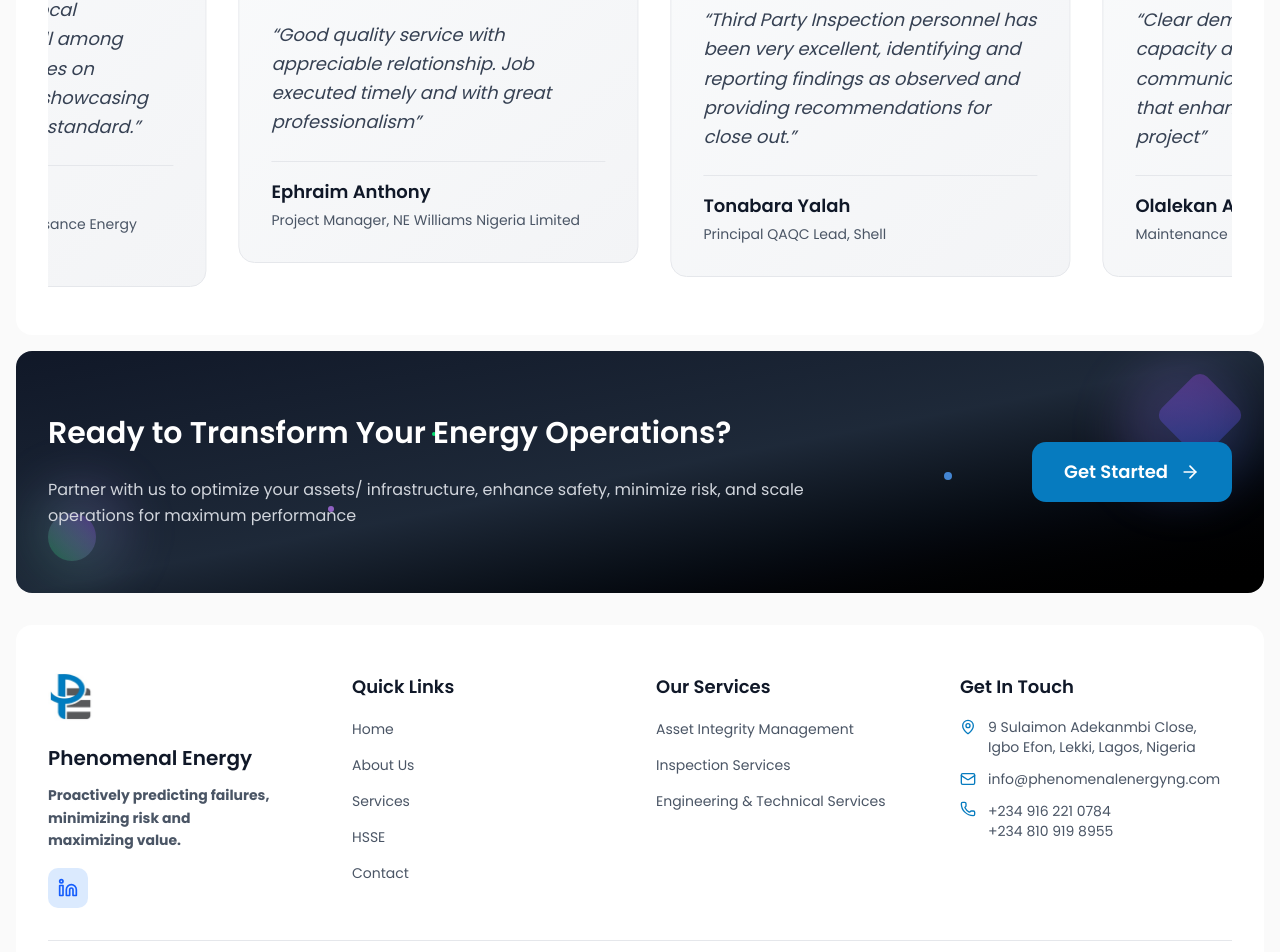
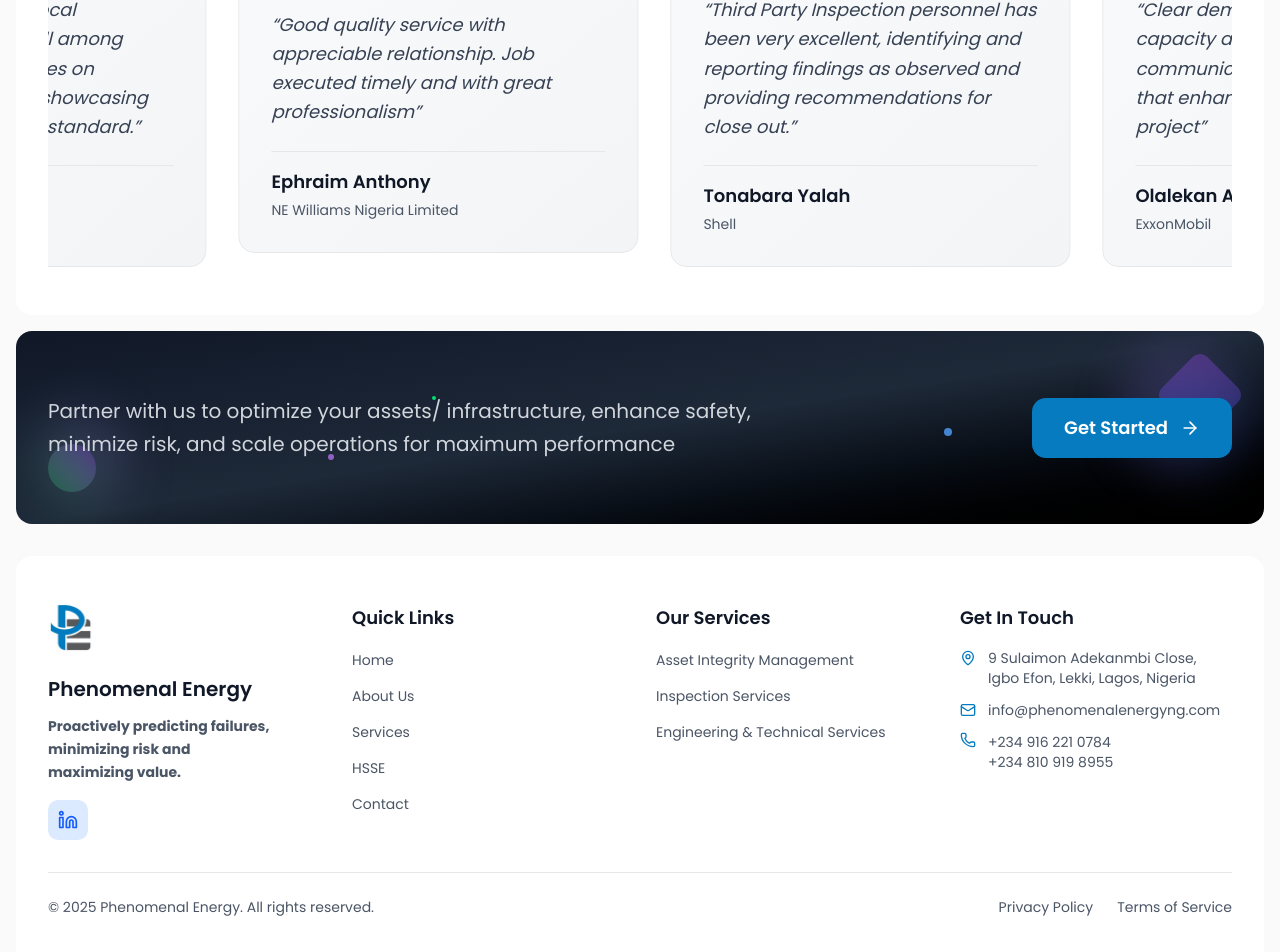
Before and after one commit to RalphFred/phenomenal-energies, a Next.js app: page / in a window 1280 px wide. Shown: the part 3392-4344 px from the top of the page. Built offline with nearby package versions, Linux system fonts and the light colour scheme.

Commit message:
feat: update CTA component text for clarity and adjust image file

```diff
--- a/src/components/shared/CTA.tsx
+++ b/src/components/shared/CTA.tsx
@@ -15,10 +15,7 @@
       <div className="relative z-10 flex flex-col lg:flex-row items-start lg:items-center justify-between gap-8">
         {/* Left content */}
         <div className="flex-1 max-w-3xl">
-          <h2 className="text-xl lg:text-3xl font-semibold text-white mb-6 leading-tight">
-            Ready to Transform Your Energy Operations?
-          </h2>
-          <p className="text-gray-300 leading-relaxed">
+          <p className="text-gray-300 leading-relaxed text-xl">
           Partner with us to optimize your assets/ infrastructure, enhance safety, minimize risk, and scale operations for maximum performance
           </p>
         </div>
--- a/src/components/shared/Testimonials.tsx
+++ b/src/components/shared/Testimonials.tsx
@@ -80,7 +80,7 @@
                   {testimonial.name}
                 </h4>
                 <p className="text-gray-600 text-sm mt-1">
-                  {testimonial.position}, {testimonial.company}
+                 {testimonial.company}
                 </p>
               </div>
             </div>
```
Also changed, not shown: public/images/img5.png.
